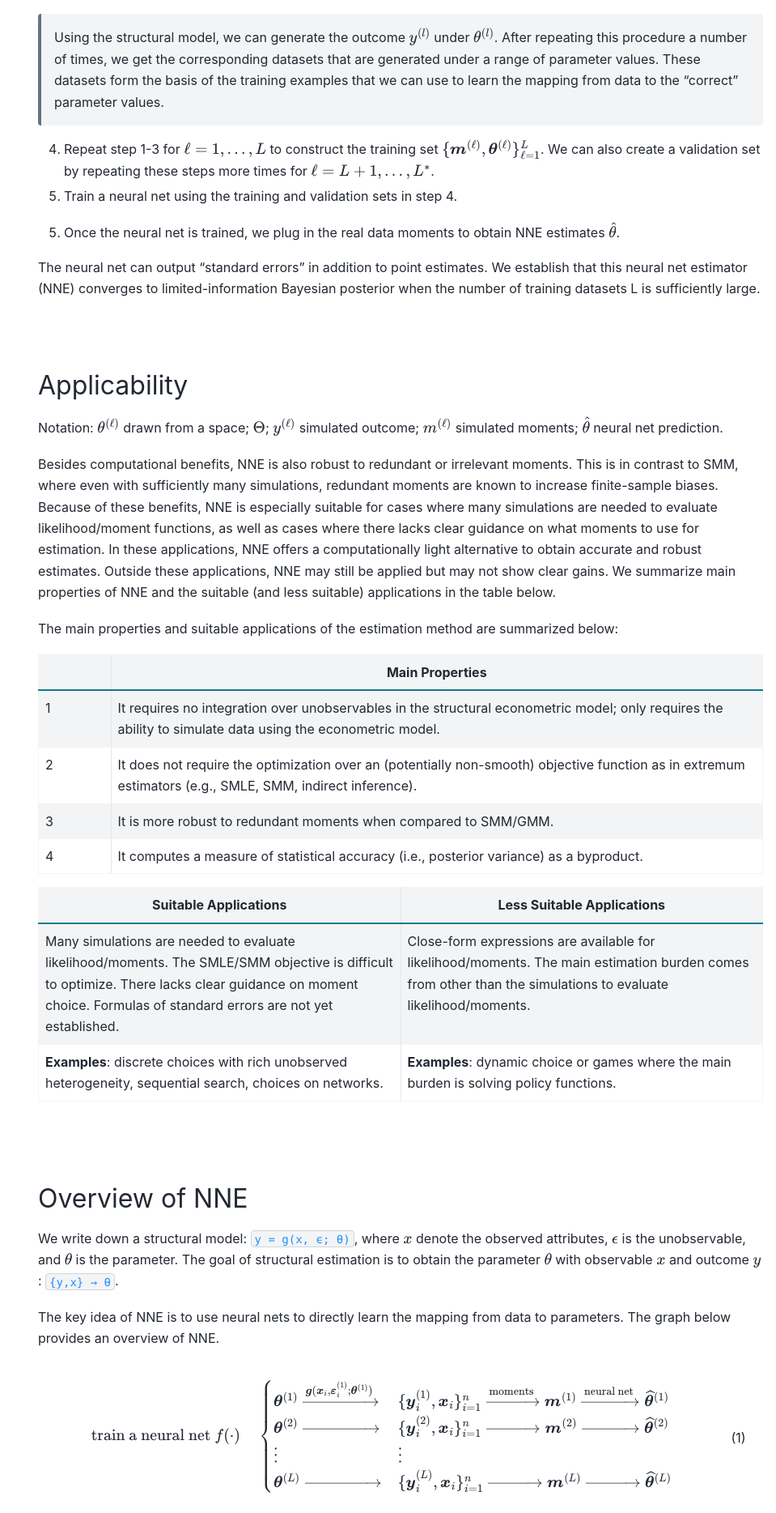
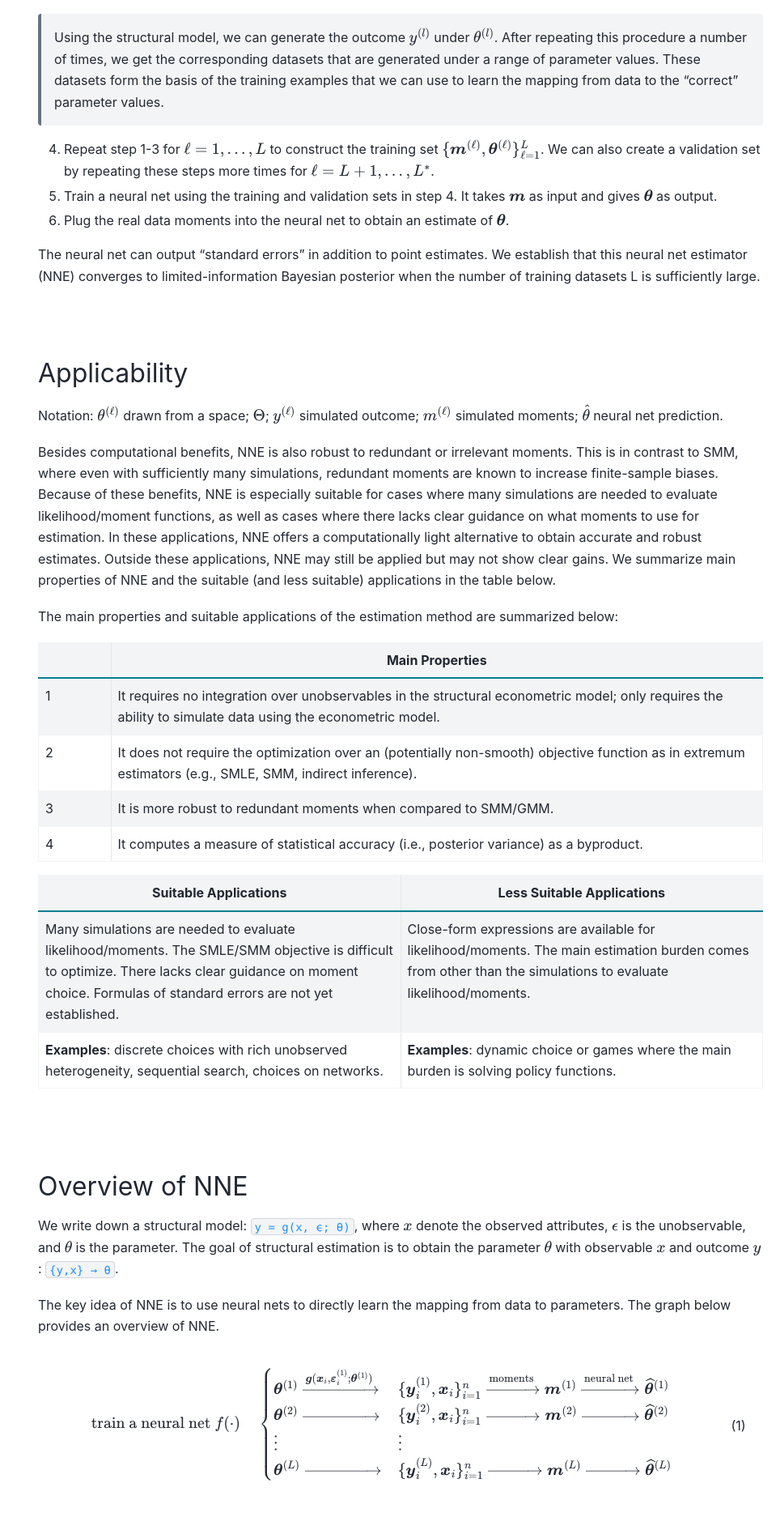
Before and after one commit to nnehome/nnehome.github.io, a Sphinx documentation site: the page built from docs/source/home/home.rst, in a window 1280 px wide. Shown: the part 1956-3824 px from the top of the page at 81% size, without its empty margins (321-1280 px from the left). Built offline with Sphinx 7.4.7 and the PyData theme 0.15.4, drawn with Linux system fonts in a browser that asks for light colours.

Commit message:
some change

```diff
--- a/docs/source/home/home.rst
+++ b/docs/source/home/home.rst
@@ -68,9 +68,9 @@ Procedure
 
 4. Repeat step 1-3 for :math:`\ell=1,...,L` to construct the training set :math:`\{\boldsymbol{m}^{(\ell)},\boldsymbol{\theta}^{(\ell)}\}_{\ell=1}^{L}`. We can also create a validation set by repeating these steps more times for :math:`\ell=L+1,...,L^{*}`.
 
-5. Train a neural net using the training and validation sets in step 4.
+5. Train a neural net using the training and validation sets in step 4. It takes :math:`\boldsymbol{m}` as input and gives :math:`\boldsymbol{\theta}` as output.
 
-5. Once the neural net is trained, we plug in the real data moments to obtain NNE estimates :math:`\hat{\theta}`.
+6. Plug the real data moments into the neural net to obtain an estimate of :math:`\boldsymbol{\theta}`.
 
 The neural net can output "standard errors" in addition to point estimates. We establish that this neural net estimator (NNE)
 converges to limited-information Bayesian posterior when the number of training datasets L is sufficiently large.
```
